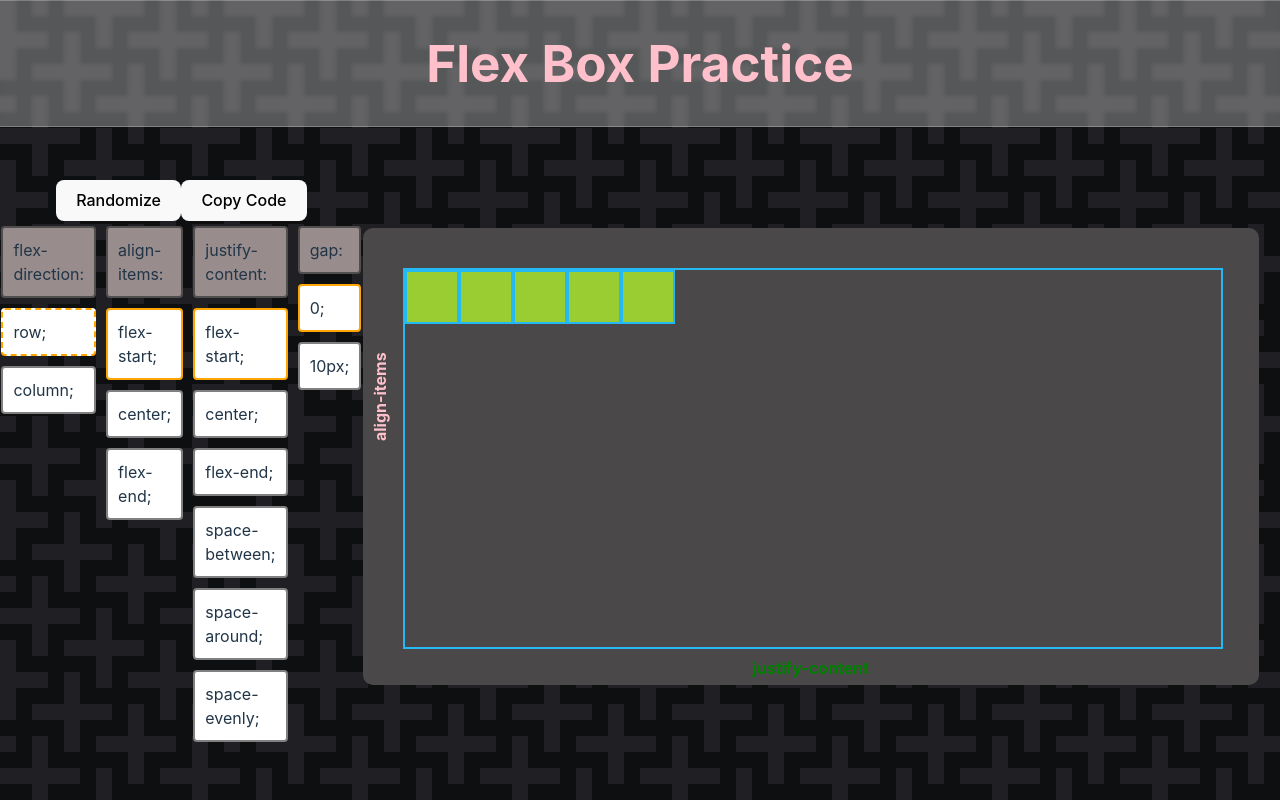
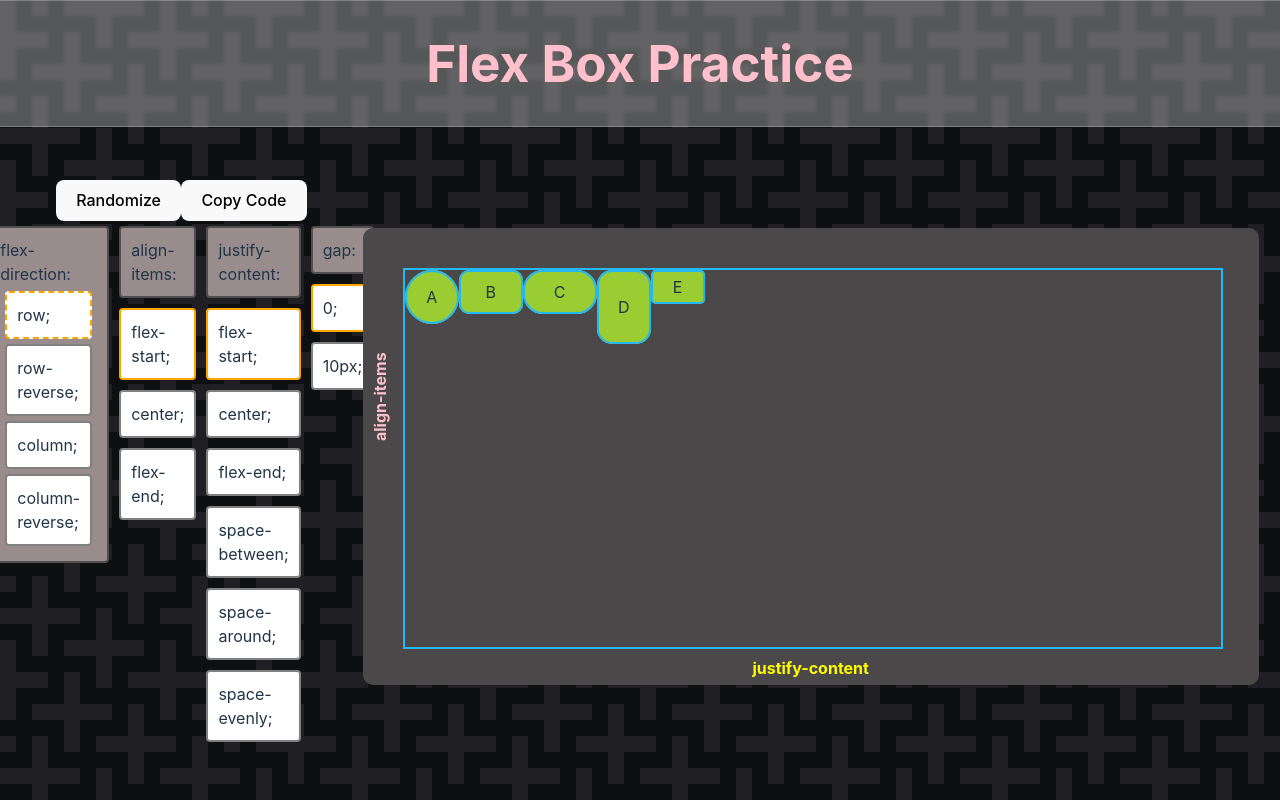
Before and after one commit to kingwilldabeast/flex-tutorial, a React (Vite) app: page / in a window 1280 px wide. Built offline with nearby package versions, Linux system fonts and the light colour scheme.

Commit message:
made direction buttons dynamic and added row reverse and column reverse and added letters A-E

```diff
--- a/src/App.css
+++ b/src/App.css
@@ -125,16 +125,45 @@ border: 1px solid rgba(255,255,255,0.25);
   display: flex;
 }
 
-.item {
+.item1, .item2, .item3, .item4, .item5 {
+  background-color: yellowgreen;
+  border: 2px solid transparent;
+  display: flex;
+  justify-content: center;
+  align-items: center;
+}
+
+.item1, .target1 {
   height: 50px;
   width: 50px;
-  background-color: yellowgreen;
-  border: 2px solid transparent;
+  border-radius: 50px;
 }
 
-.target {
-  height: 50px;
+.item2, .target2 {
+  height: 40px;
+  width: 60px;
+  border-radius: 10px;
+}
+
+.item3, .target3 {
+  height: 40px;
+  width: 70px;
+  border-radius: 20px;
+}
+
+.item4, .target4 {
+  height: 70px;
   width: 50px;
+  border-radius: 15px;
+}
+
+.item5, .target5 {
+  height: 30px;
+  width: 50px;
+  border-radius: 5px;
+}
+
+.target1, .target2, .target3, .target4, .target5 {
   border: 2px solid rgb(37, 185, 244);
 }
 
--- a/src/components/Torso.jsx
+++ b/src/components/Torso.jsx
@@ -6,7 +6,7 @@ export default function Torso (props) {
     // const thing = ""
 
 
-    const directionOptions = ['row', 'column']
+    const directionOptions = ['row', 'row-reverse', 'column', 'column-reverse']
     const [direction, setDirection] = useState(directionOptions[0]);
 
     const alignItemOptions = ['flex-start', 'center', 'flex-end']
@@ -62,8 +62,8 @@ export default function Torso (props) {
         border: '1px solid orange'
     }
 
-    const xAxisColor = direction === 'column' ? 'pink' : 'green';
-    const yAxisColor = direction === 'column' ? 'green' : 'pink';
+    const xAxisColor = direction === 'column' || direction === 'column-reverse' ? 'pink' : 'yellow';
+    const yAxisColor = direction === 'column' || direction === 'column-reverse' ? 'yellow' : 'pink';
 
 
     // Handler function for arrow key presses
@@ -156,23 +156,32 @@ export default function Torso (props) {
             <div className="button-container">
 
                 <div className='button-column'>
-                <div
-                className = {activeButton === 0 ? 'labelActive' : 'label'}
-                key={0}
-                >
+                    <div
+                    className = 'label'
+                    key={0}
+                    >
                         flex-direction:
-                    </div>
-                    <div
-                    className={activeButton === 0 && direction === directionOptions[0] ? 'buttonActive' : (direction === directionOptions[0] ? 'buttonSelected' : 'buttonUnselected')}
-                    onClick={() => setDirection(directionOptions[0])}
-                    >
-                        row;
-                    </div>
-                    <div
-                    className={activeButton === 0 && direction === directionOptions[1] ? 'buttonActive' : (direction === directionOptions[1] ? 'buttonSelected' : 'buttonUnselected')}
-                    onClick={() => setDirection(directionOptions[1])}>
-                        column;
-                    </div>
+
+
+                        {directionOptions.map((option, index) => (
+                        <div
+                        key={option} // Use a unique key for each element
+                        className={
+                            activeButton === 0 && direction === option
+                            ? 'buttonActive'
+                            : direction === option
+                            ? 'buttonSelected'
+                            : 'buttonUnselected'
+                        }
+                        onClick={() => {
+                            setDirection(option);
+                            setActiveButton(0);
+                        }}
+                        >
+                        {option + ";"}
+                        </div>
+                    ))}
+                </div>
                 </div>
 
                 <div className='button-column'>
@@ -282,38 +291,38 @@ export default function Torso (props) {
 
                 <div className='overlap-container'>
                     <div className="box-container" style={containerStyle}>
-                        <div className="item">
-
+                        <div className="item1">
+                            A
                         </div>
-                        <div className="item">
-
+                        <div className="item2">
+                            B
                         </div>
-                        <div className="item">
-
+                        <div className="item3">
+                            C
                         </div>
-                        <div className="item">
-
+                        <div className="item4">
+                            D
                         </div>
-                        <div className="item">
-
+                        <div className="item5">
+                            E
                         </div>
 
                     </div>
 
                     <div className="target-container" style={targetContainerStyle}>
-                        <div className="target">
+                        <div className="target1">
 
                         </div>
-                        <div className="target">
+                        <div className="target2">
 
                         </div>
-                        <div className="target">
+                        <div className="target3">
 
                         </div>
-                        <div className="target">
+                        <div className="target4">
 
                         </div>
-                        <div className="target">
+                        <div className="target5">
 
                         </div>
 
@@ -321,13 +330,13 @@ export default function Torso (props) {
                 </div>
 
                 <div className='x-axis-label' style={{ color: xAxisColor}} >
-                    {direction == 'column' ? 'align-items' : 'justify-content'}
+                    {direction == 'column' || direction == 'column-reverse' ? 'align-items' : 'justify-content'}
                 </div>
 
             </div>
 
             <div className='y-axis-label' style={{ color: yAxisColor}}>
-                {direction == 'row' ? 'align-items' : 'justify-content'}
+                {direction == 'row' || direction == 'row-reverse' ? 'align-items' : 'justify-content'}
             </div>
         </div>
 
```
